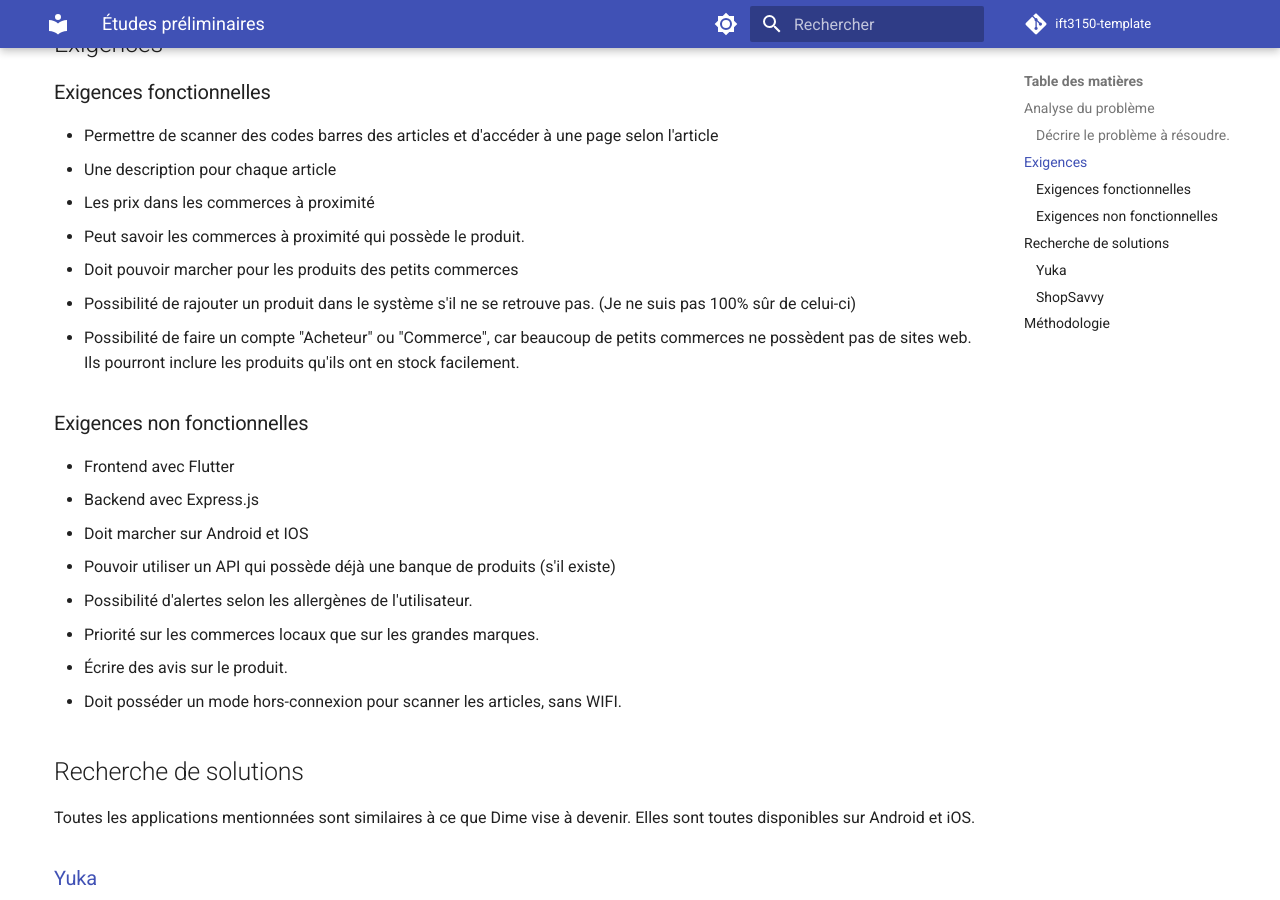
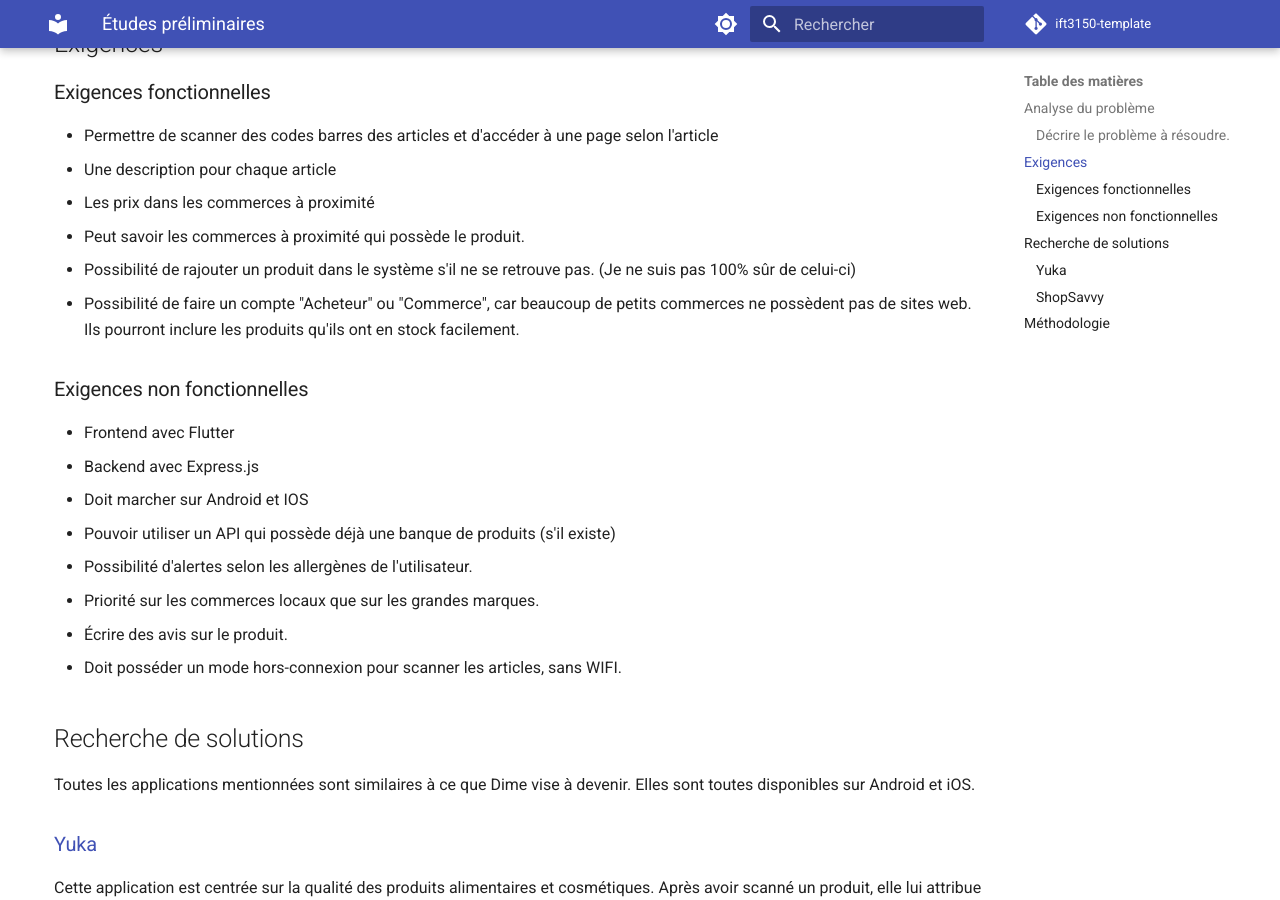
Before and after one commit to protolabo/dime, an MkDocs documentation site: the page built from docs/analysis.md, in a window 1280 px wide and 900 px high, scrolled down 617 px. Built offline with MkDocs 1.6.1 and Material for MkDocs 9.7.7, drawn with Linux system fonts in a browser that asks for light colours; comment, search, counter and statistics services are not loaded.

Commit message:
Éliminer ligne redondante dans analysis.md + rajouter un fichier dans .gitignore

```diff
--- a/docs/analysis.md
+++ b/docs/analysis.md
@@ -31,7 +31,6 @@
 - Une description pour chaque article
 - Les prix dans les commerces à proximité
 - Peut savoir les commerces à proximité qui possède le produit.
-- Doit pouvoir marcher pour les produits des petits commerces
 - Possibilité de rajouter un produit dans le système s'il ne se retrouve pas. (Je ne suis pas 100% sûr de celui-ci)
 - Possibilité de faire un compte "Acheteur" ou "Commerce", car beaucoup de petits commerces ne possèdent pas de sites web. Ils pourront inclure les produits qu'ils ont en stock facilement.
 
```
Also changed, not shown: 1 other file.
